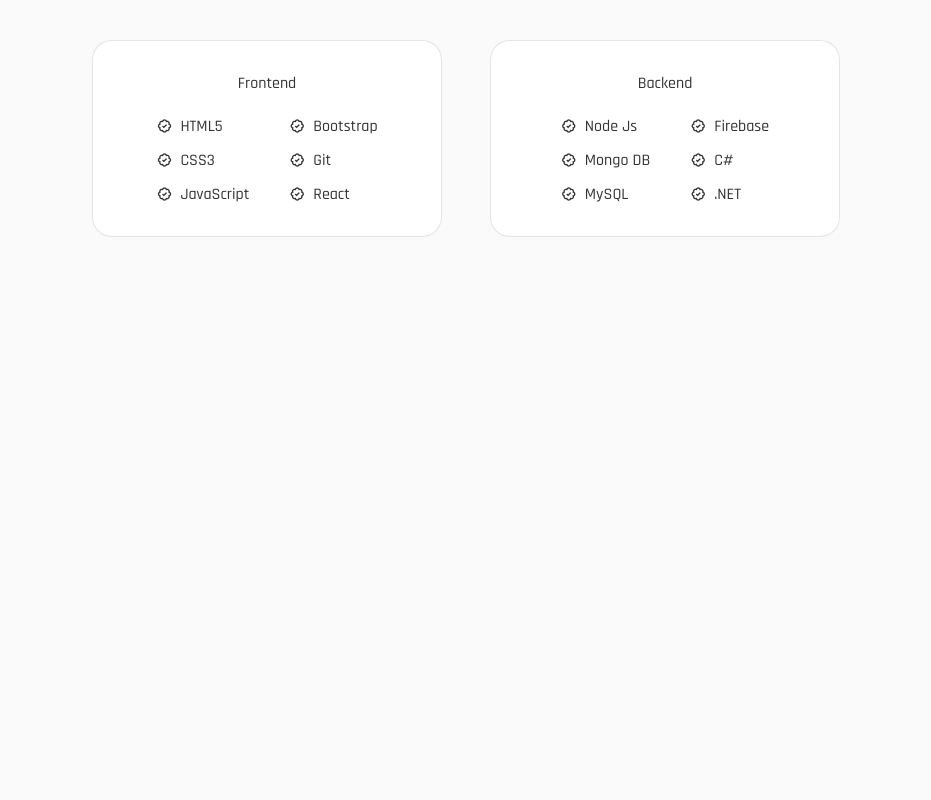
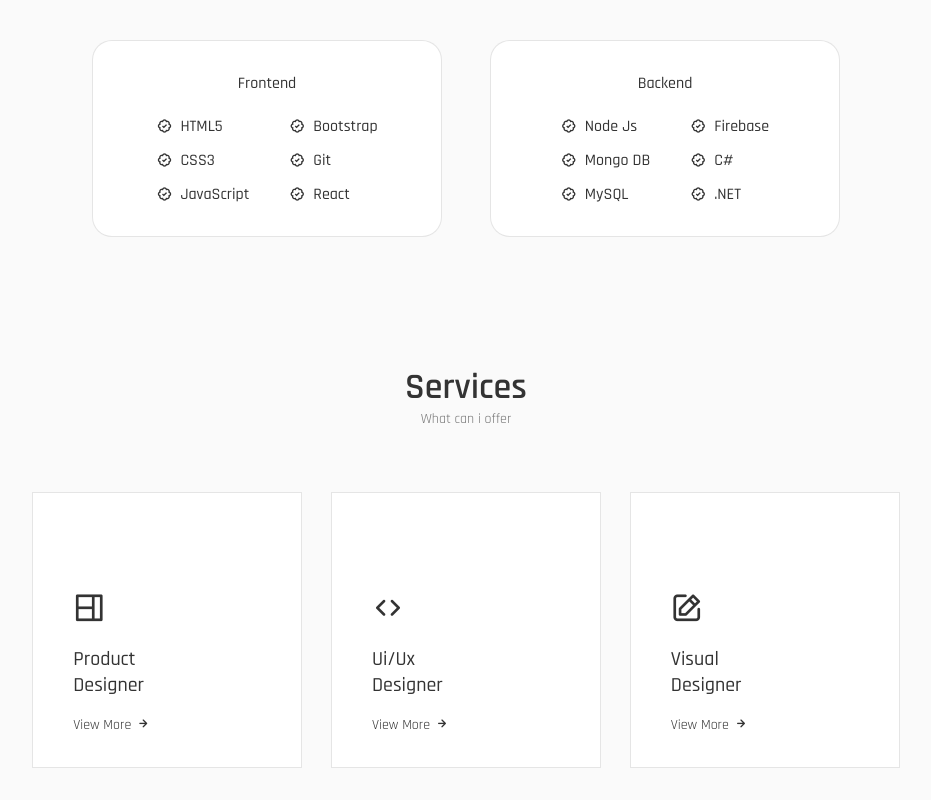
Before and after one commit to Na-David/Portfolio, a React (Create React App) app: page / in a window 1280 px wide. Shown: the part 1623-2423 px from the top of the page, without its empty margins (174-1105 px from the left). Before the commit the page ends 1892 px from the top, so only its background shows below. Built offline with nearby package versions, Linux system fonts and the light colour scheme; the HTML template or start-up script is replaced by a standard one.

Commit message:
component - services add

```diff
--- a/src/App.js
+++ b/src/App.js
@@ -4,6 +4,7 @@
 import Home from './components/Home/Home';
 import About from './components/About/About';
 import Skills from './components/Skills/Skills';
+import Services from './components/Services/Services';
 
 function App() {
   return (
@@ -13,6 +14,7 @@
       <Home />
       <About />
       <Skills />
+      <Services />
     </main>
     </>
   )
```
